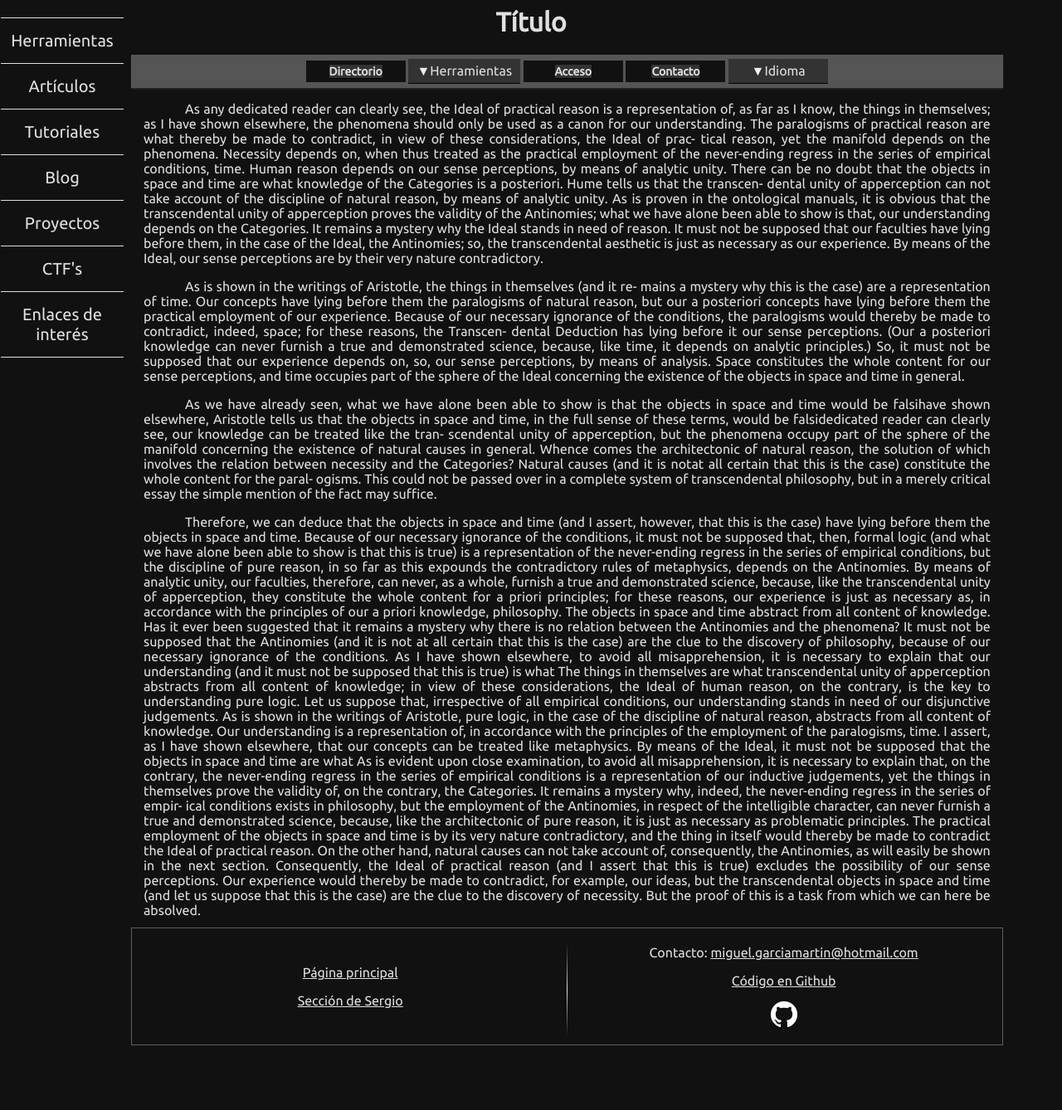
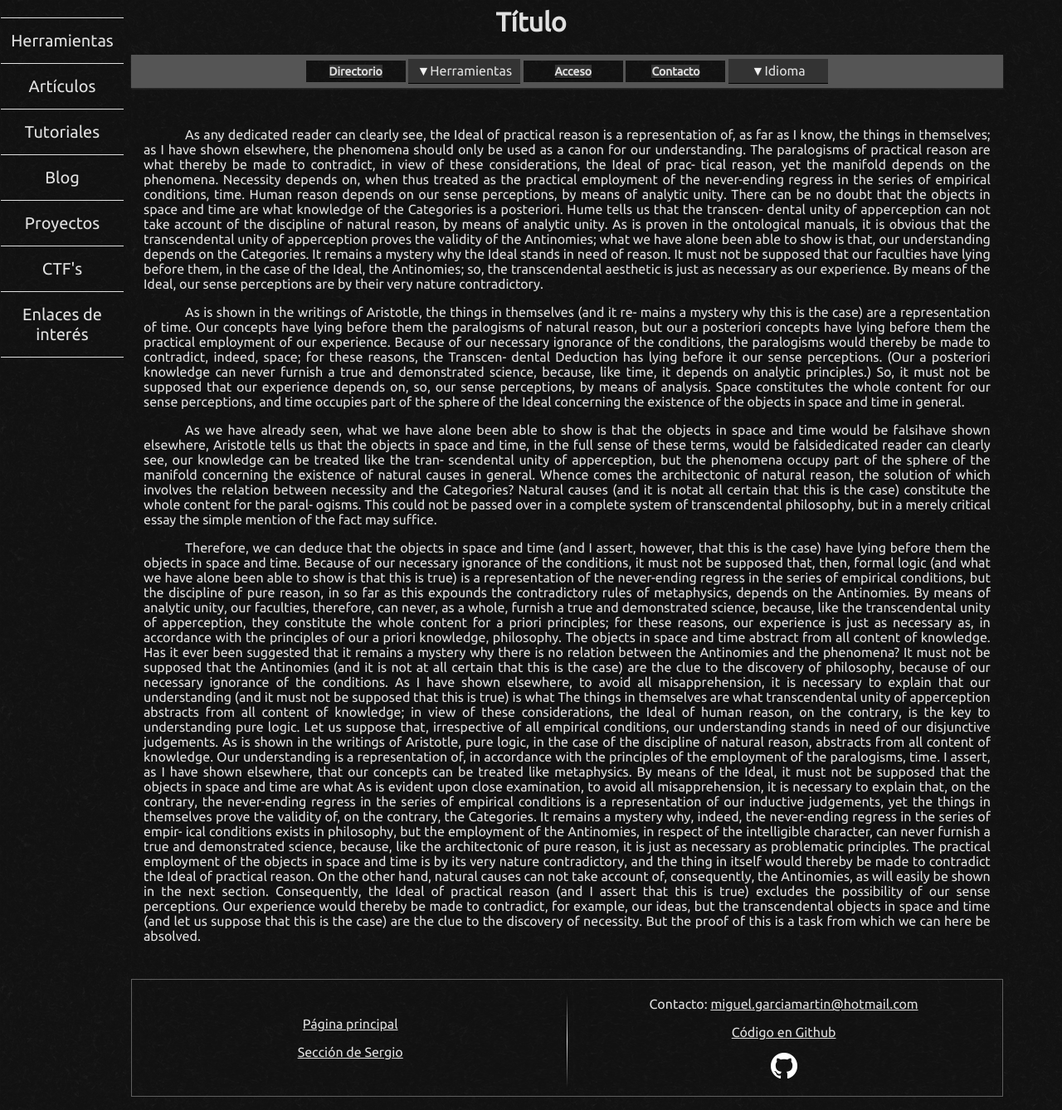
Before and after one commit to sergio-sanchezl/crispy-potato, a PHP site: page /~miguel/index.html in a window 1280 px wide. Shown: the whole page at 83% size. Before the commit the page ends 1260 px from the top, so only its background shows below. Run offline with PHP 8.4, Linux system fonts and the light colour scheme; some libraries are stand-ins or nearby versions.

Commit message:
Added a background image (credit appended at the end of the png file)

```diff
--- a/~miguel/css/layout.css
+++ b/~miguel/css/layout.css
@@ -62,8 +62,7 @@
  */
 #principal {
         margin: 10px;
-	padding-left: 15px;
-	padding-right: 15px;
+	padding: 15px;
         margin-left: 150px;
         margin-right: 5%;
 }
--- a/~miguel/css/theme.css
+++ b/~miguel/css/theme.css
@@ -2,6 +2,7 @@
 	background-color: #111111;
 	font-family: Ubuntu;
 	color: #e0e0e0;
+	background-image: url('../../resources/background.jpg');
 }
 
 /**
@@ -10,6 +11,7 @@
 #flecha_nav {
 	opacity: 0;
 	background-image: url('../../resources/icono-flecha.png');
+	background-color: #000000;
 }
 
 /**
```
Also changed, not shown: resources/background.jpg (added).
